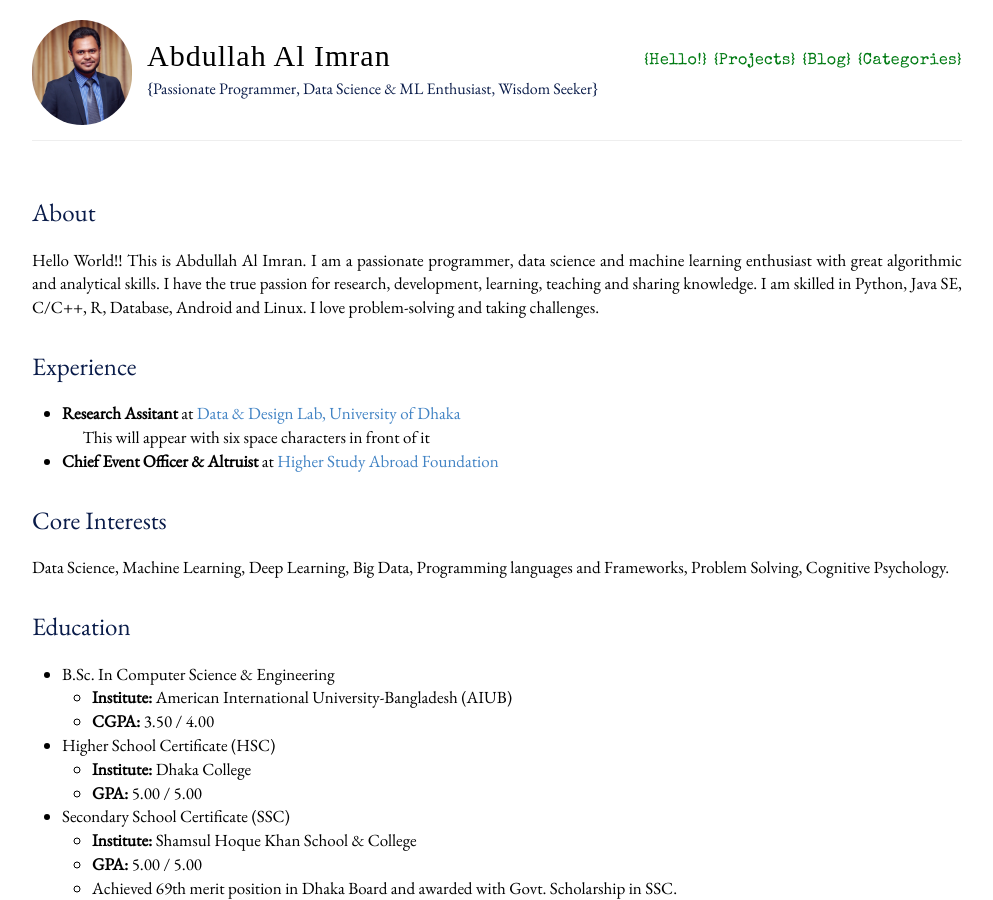
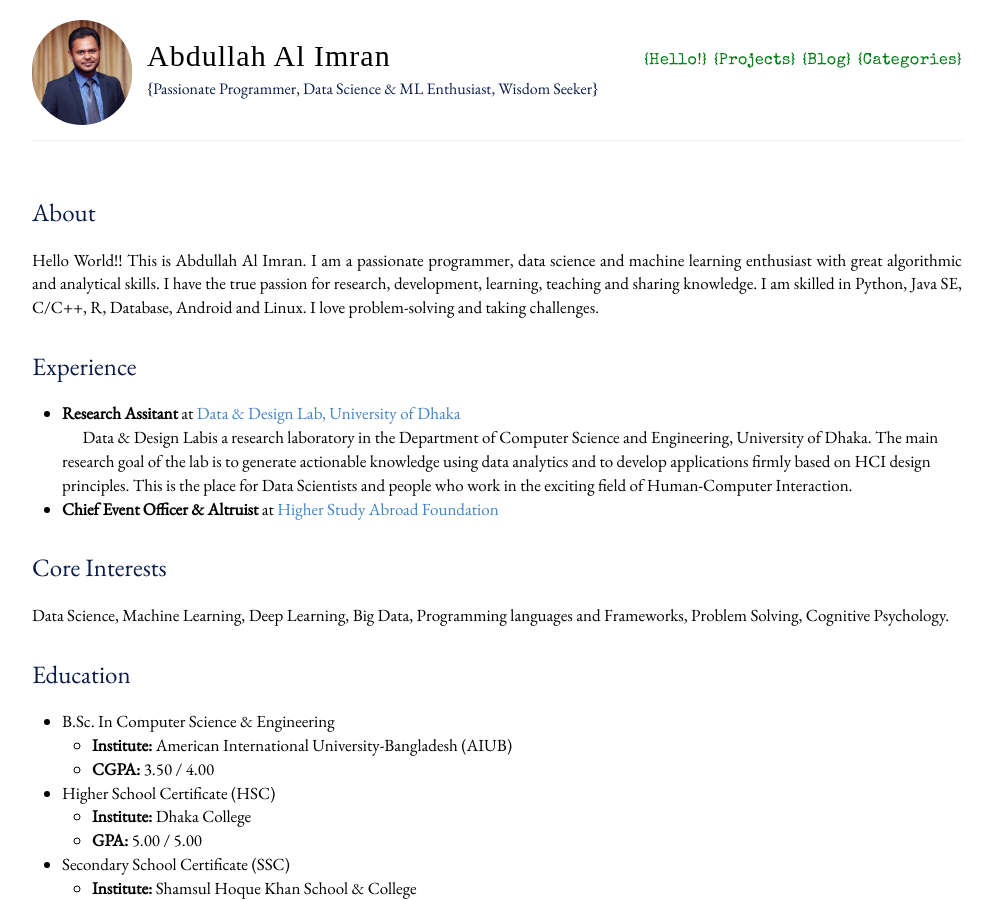
Before and after one commit to abdalimran/abdalimran.github.io, a Jekyll site: the page built from index.md, in a window 1280 px wide and 900 px high. Shown: the whole window, without its empty margins (143-1136 px from the left). Built offline with Jekyll 4.4.1, drawn with Linux system fonts in a browser that asks for light colours; some web fonts are replaced.

Commit message:
Update index.md

```diff
--- a/index.md
+++ b/index.md
@@ -7,7 +7,7 @@ Hello World!! This is Abdullah Al Imran. I am a passionate programmer, data scie
 
 # Experience
 * **Research Assitant** at <a href="https://www.dndlab.org" target="_blank">Data & Design Lab, University of Dhaka</a><br>
-&nbsp;&nbsp;&nbsp;&nbsp;&nbsp;&nbsp;This will appear with six space characters in front of it
+&nbsp;&nbsp;&nbsp;&nbsp;&nbsp;&nbsp;Data & Design Labis a research laboratory in the Department of Computer Science and Engineering, University of Dhaka. The main research goal of the lab is to generate actionable knowledge using data analytics and to develop applications firmly based on HCI design principles. This is the place for Data Scientists and people who work in the exciting field of Human-Computer Interaction.
 * **Chief Event Officer & Altruist** at <a href="https://www.higherstudyabroad.com/" target="_blank">Higher Study Abroad Foundation</a>
 
 
```
